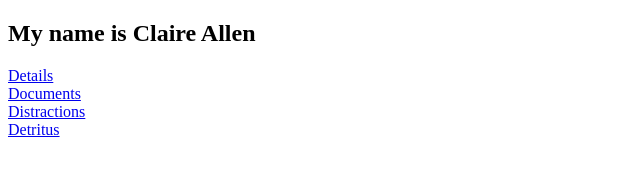
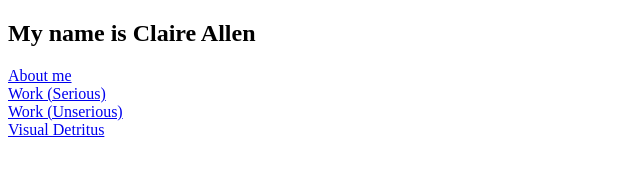
Before and after one commit to cllallen/bot, a plain HTML site: page index.html in a window 1280 px wide. Shown: the whole page, without its empty margins (0-640 px from the left). Drawn offline with Linux system fonts and the light colour scheme.

Commit message:
Update index.html

```diff
--- a/index.html
+++ b/index.html
@@ -5,13 +5,13 @@
             My name is Claire Allen
         </h2>
         <p>
-            <a href="./pages/cllog.html">Details</a>
+            <a href="./pages/cllog.html">About me</a>
             <br>
-            <a href="./pages/slog.html">Documents</a>
+            <a href="./pages/slog.html">Work (Serious)</a>
             <br>
-            <a href="./pages/blog.html">Distractions</a>
+            <a href="./pages/blog.html">Work (Unserious)</a>
             <br>
-            <a href="./pages/log.html">Detritus</a>
+            <a href="./pages/log.html">Visual Detritus</a>
         </p>
         </body>
     </html>
```
